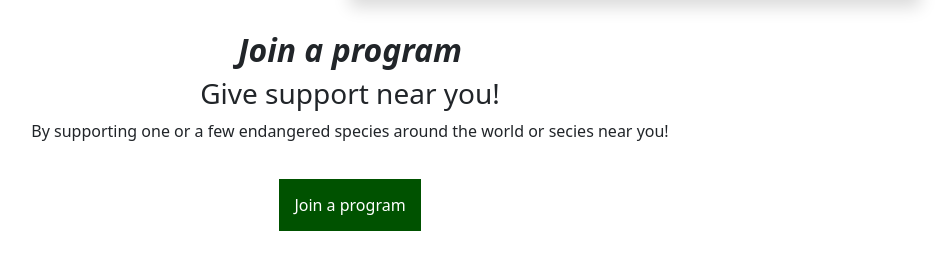
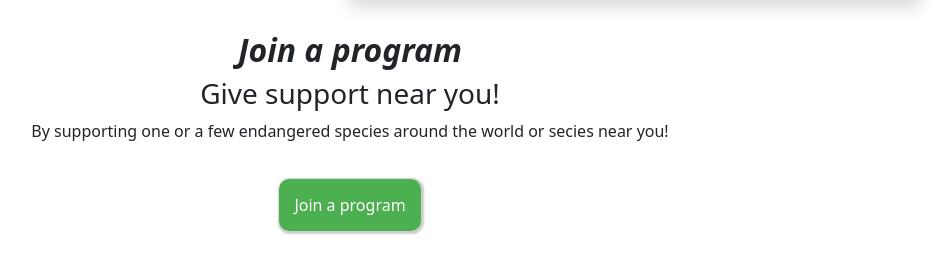
Before and after one commit to Ewie1/CI_PP4_Wildlifers, a Django app: page / in a window 1280 px wide. Shown: the part 1227-1501 px from the top of the page, without its empty margins (290-1242 px from the left). Run offline with Django 3.2, Linux system fonts and the light colour scheme; some libraries are stand-ins or nearby versions.

Commit message:
Restyle home page buttons

```diff
--- a/static/css/style.css
+++ b/static/css/style.css
@@ -122,10 +122,19 @@ h2 {
 }
 
 .homepage-program-link a, .join-us a {
-    background: rgb(0, 82, 0);
+   /* background: rgb(0, 82, 0);*/
+    background: #4CAF50;
+    border-radius: 10px;
     padding: 15px;
     text-decoration: none;
     color: #fff;
+    box-shadow: 1px 1px 2px 2px rgba(0, 0, 0, 0.2);
+}
+
+.homepage-program-link a:hover, .join-us a:hover {
+    background: #66BB6A;
+    color: black;
+    transition: .5s ease-in-out;
 }
 
 /*Style home page bottom image*/
```
